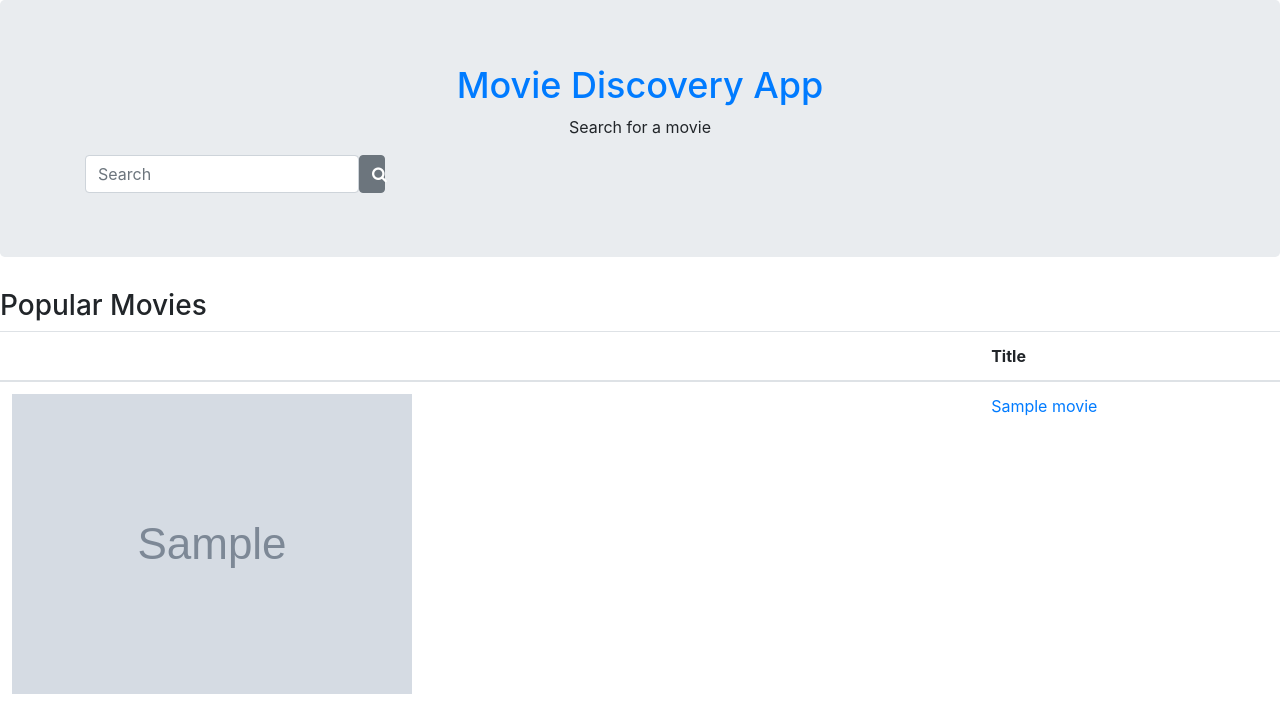
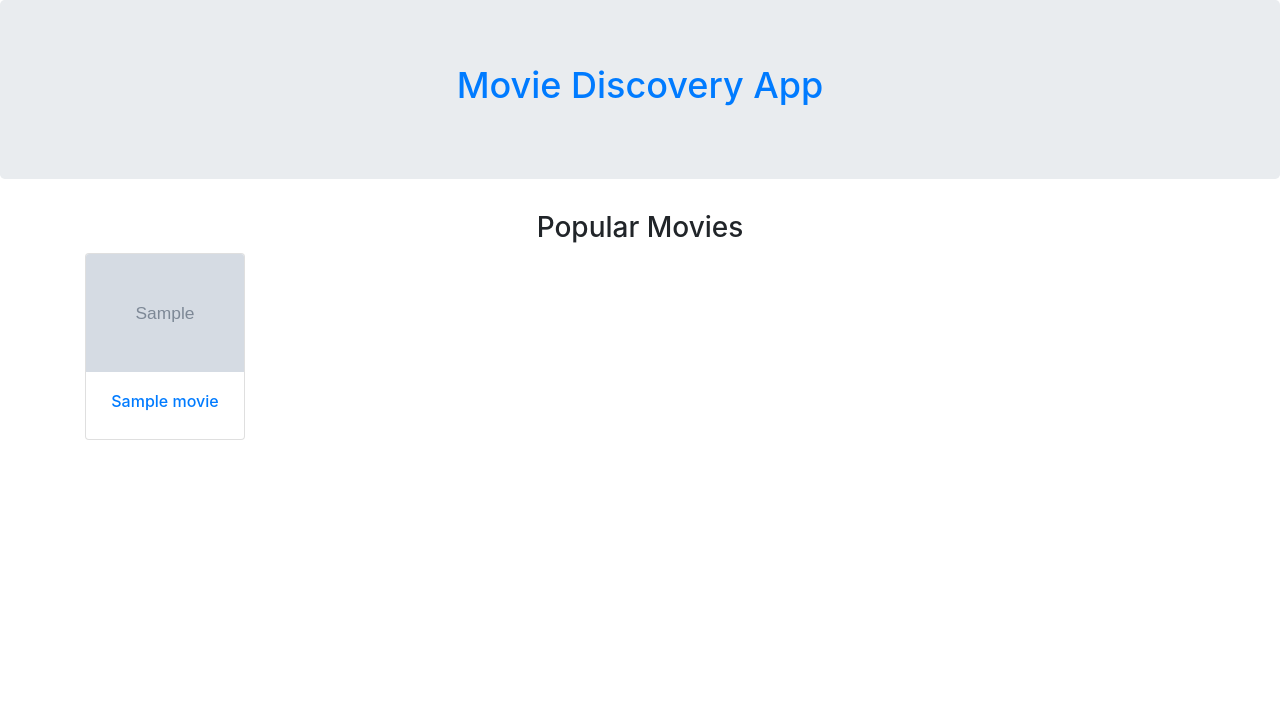
Before and after one commit to memuunkie/movie_db_app, a Flask app: template templates/home.html in a window 1280 px wide. Shown: the part 92-814 px from the top of the page. After the commit the page ends 532 px from the top, so only its background shows below. Run offline with Flask 2, Linux system fonts and the light colour scheme; the template is opened without the code that fills it: most values are stand-ins (such as "Sample title", 1, 10 or a date in 2020); grey boxes marked "Sample" are stand-in pictures; some libraries are stand-ins or nearby versions.

Commit message:
TEMPLATE: updated layout of movies on home; removed search in header

```diff
--- a/templates/home.html
+++ b/templates/home.html
@@ -5,46 +5,33 @@
 	<section class="jumbotron text-center">
 		<div class="container">
 			<a href="/"><h1 style="font-size: 36px">Movie Discovery App</h1></a>
-			<p>Search for a movie</p>
-			<!-- Search form -->
-			<form class="form-inline" action="{{ url_for('search') }}" methods="GET">
-				<div class="form-group">
-					<input class="form-control" type="search" name="searchTerms" placeholder="Search" aria-label="Search">
-					<span class="input-group-btn">
-						<button class="btn btn-secondary" type="submit"><i class="fa fa-search"></i></button>
-					</span>
-				</div>
-			</form>
-
 		</div>
 
 	</section>
 
-	<h3>Popular Movies</h3>
+	<div class="container text-center">
+		<h3 class="text-center">Popular Movies</h3>
+		<div class="row">
 
-	<div>
-		<table class="table">
-			<thead>
-				<tr>
-					<th></th>
-					<th>Title</th>
-				</tr>
-			</thead>
-			<tbody>
-				{% for movie in movies %}
-				<tr>
-					<!-- if there is no image available, use The Movie Database logo -->
+			{% for movie in movies %}
+			<div class="col-sm-2">
+				<div class="card">
 					{% if movie.poster_path == None %}
-						<td><img src="/static/tmdb_logo.png" width="100" height="100" alt="The Movie Database tmdb_logo"></td>
+						<a href="{{ url_for('get_details', movie_id=movie.id)}}"><img src="/static/tmdb_logo.png" class="card-img-top img-responsive" alt="The Movie Database tmdb_logo"></a>
 					{% else %}
-						<td><img src="{{ image_url }}{{ movie.poster_path }}" alt="{{ movie.title }} poster"></td>
+						<a href="{{ url_for('get_details', movie_id=movie.id)}}"><img src="{{ image_url }}{{ movie.poster_path }}" class="card-img-top img-responsive" alt="{{ movie.title }} poster"></a>
 					{% endif %}
+					<div class="card-body">
+						<div class="card-text">
+							<a href="{{ url_for('get_details', movie_id=movie.id)}}"><h6>{{ movie.title }}</h6></a>
+						</div>
+					</div>
+				</div>
+			</div>
+			{% endfor %}
 
-						<td> <a href="{{ url_for('get_details', movie_id=movie.id)}}"> {{ movie.title }} </a></td>
-				</tr>
-				{% endfor %}
-			</tbody>
-		</table>
+		</div>
+
 	</div>
 
 
```
